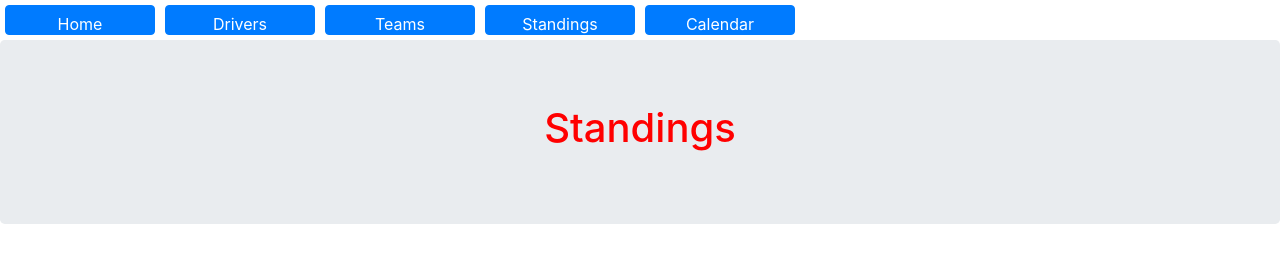
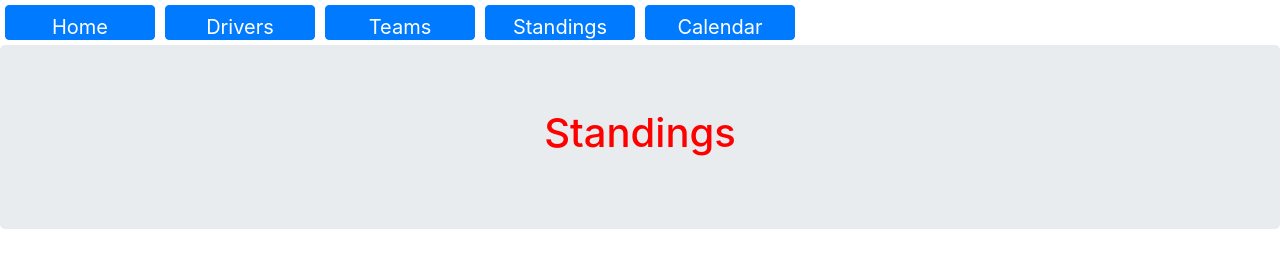
Before and after one commit to uva-webapps/project0, a Flask app: page /standings in a window 1280 px wide. Shown: the top 257 px of the page. Run offline with Flask 2, Linux system fonts and the light colour scheme; lists and menus that the app fills with data are empty; some libraries are stand-ins or nearby versions.

Commit message:
project0

```diff
--- a/templates/standings.html
+++ b/templates/standings.html
@@ -5,10 +5,6 @@
   <link rel="stylesheet" href="https://stackpath.bootstrapcdn.com/bootstrap/4.3.1/css/bootstrap.min.css" integrity="sha384-ggOyR0iXCbMQv3Xipma34MD+dH/1fQ784/j6cY/iJTQUOhcWr7x9JvoRxT2MZw1T" crossorigin="anonymous">
   <link rel="stylesheet" type="text/css" href="./style.css">
   <style>
-    #drivers_name{
-      color: DarkSlateGray;
-      font-size: 18px;
-    }
     h6.teams{
       color:Gray;
       font-size: 60%;
--- a/templates/style.css
+++ b/templates/style.css
@@ -2,10 +2,23 @@ h1 {
   color: red;
 }
 
-button {
+#drivers_name {
+  color: DarkSlateGray;
+  font-size: 18px;
+}
+
+.btn, .btn-danger, .btn-primary {
   width: 150px;
   height: 30px;
   font-size: 20px;
+}
+
+.btn-primary {
+  height: 35px;
+}
+
+.btn-danger {
+  font-size: 10px;
 }
 
 button:hover {
--- a/templates/style.scss
+++ b/templates/style.scss
@@ -11,11 +11,24 @@ $imagePosition: right;
 h1{
   color: $myColor;
 }
-button{
+#drivers_name{
+  color: DarkSlateGray;
+  font-size: 18px;
+}
+.btn{
   width: $buttonWidth;
   height: $buttonHeight;
   font-size: $buttonFontSize;
 }
+.btn-primary{
+  @extend .btn;
+  height: 35px;
+}
+.btn-danger{
+  @extend .btn;
+  font-size: 10px;
+}
+
 button:hover{
   background-color: $buttonBackgroundColor;
 }
--- a/templates/teams.html
+++ b/templates/teams.html
@@ -144,6 +144,6 @@
           FW42
         </li>
       </ul>
-    </ul/
+    </ul>
   </body>
 </html>
```
Also changed, not shown: application.py (+10 -3 lines), 1 other file.
